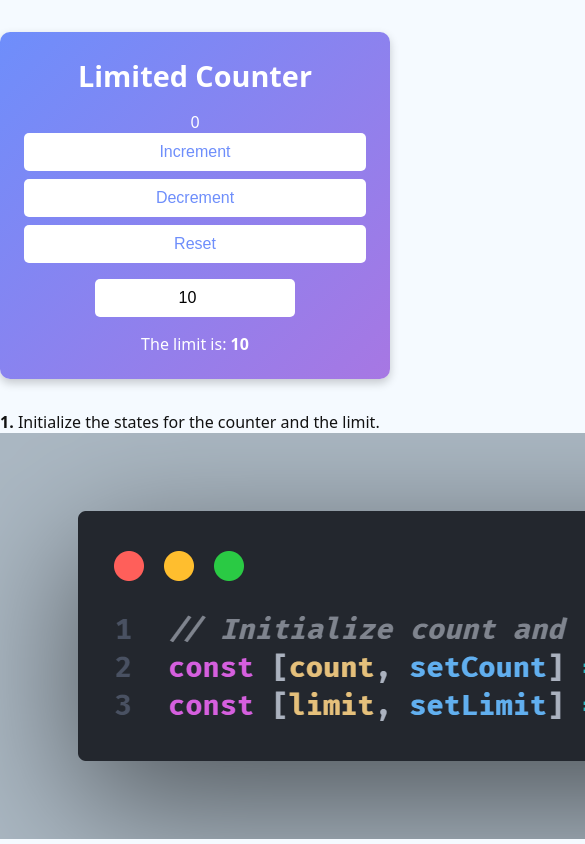
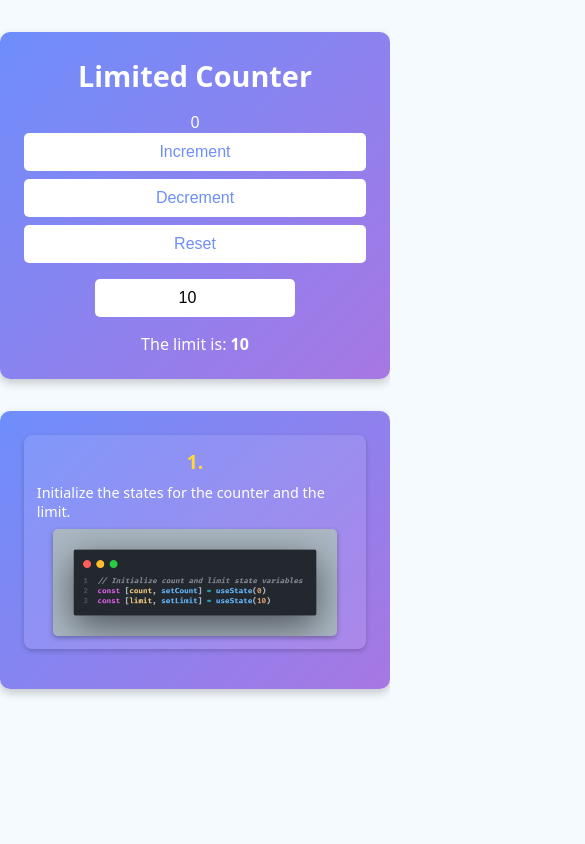
Before and after one commit to Espadv69/useState-Intermediate, a React (Vite) app in the folder LimitedCounter/: page / in a window 390 px wide. Shown: the top 844 px of the page, 585 px wide, since content can reach past the window. Built offline with nearby package versions, Linux system fonts and the light colour scheme; the HTML template or start-up script is replaced by a standard one.

Commit message:
Add CSS styles for Explanation component to enhance layout and responsiveness

```diff
--- a/LimitedCounter/src/components/Explanation/Explanation.css
+++ b/LimitedCounter/src/components/Explanation/Explanation.css
@@ -0,0 +1,65 @@
+.explanation {
+  max-width: 600px;
+  margin: 2rem auto;
+  padding: 2rem;
+  border-radius: 10px;
+  background: linear-gradient(135deg, #6e8efb, #a777e3);
+  color: white;
+  box-shadow: 0 4px 10px rgba(0, 0, 0, 0.2);
+}
+
+.ol__explanation {
+  list-style: none;
+  padding: 0;
+}
+
+.li__explanation {
+  background: rgba(255, 255, 255, 0.1);
+  padding: 1rem;
+  border-radius: 8px;
+  margin-bottom: 1rem;
+  box-shadow: 0 2px 5px rgba(0, 0, 0, 0.2);
+}
+
+.li__explanation p {
+  font-size: 1rem;
+  display: flex;
+  flex-direction: column;
+  align-items: center;
+  gap: 0.5rem;
+}
+
+.li__explanation strong {
+  font-size: 1.2rem;
+  color: #fdd835;
+}
+
+.li__explanation img {
+  max-width: 100%;
+  border-radius: 5px;
+  box-shadow: 0 2px 5px rgba(0, 0, 0, 0.3);
+  transition: transform 0.3s ease;
+}
+
+.li__explanation img:hover {
+  transform: scale(1.05);
+}
+
+/* Responsivo */
+@media (max-width: 500px) {
+  .explanation {
+    padding: 1.5rem;
+  }
+
+  .li__explanation {
+    padding: 0.8rem;
+  }
+
+  .li__explanation p {
+    font-size: 0.9rem;
+  }
+
+  .li__explanation img {
+    width: 90%;
+  }
+}
```
